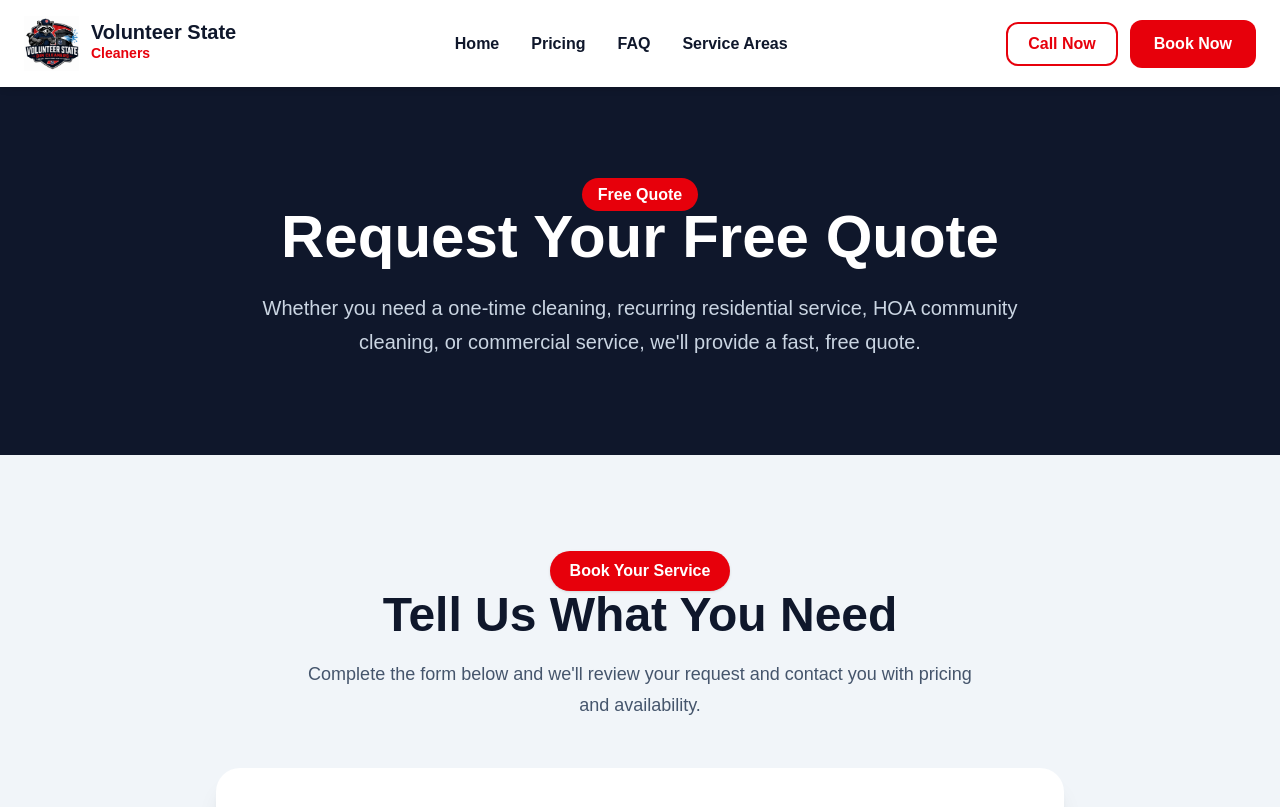
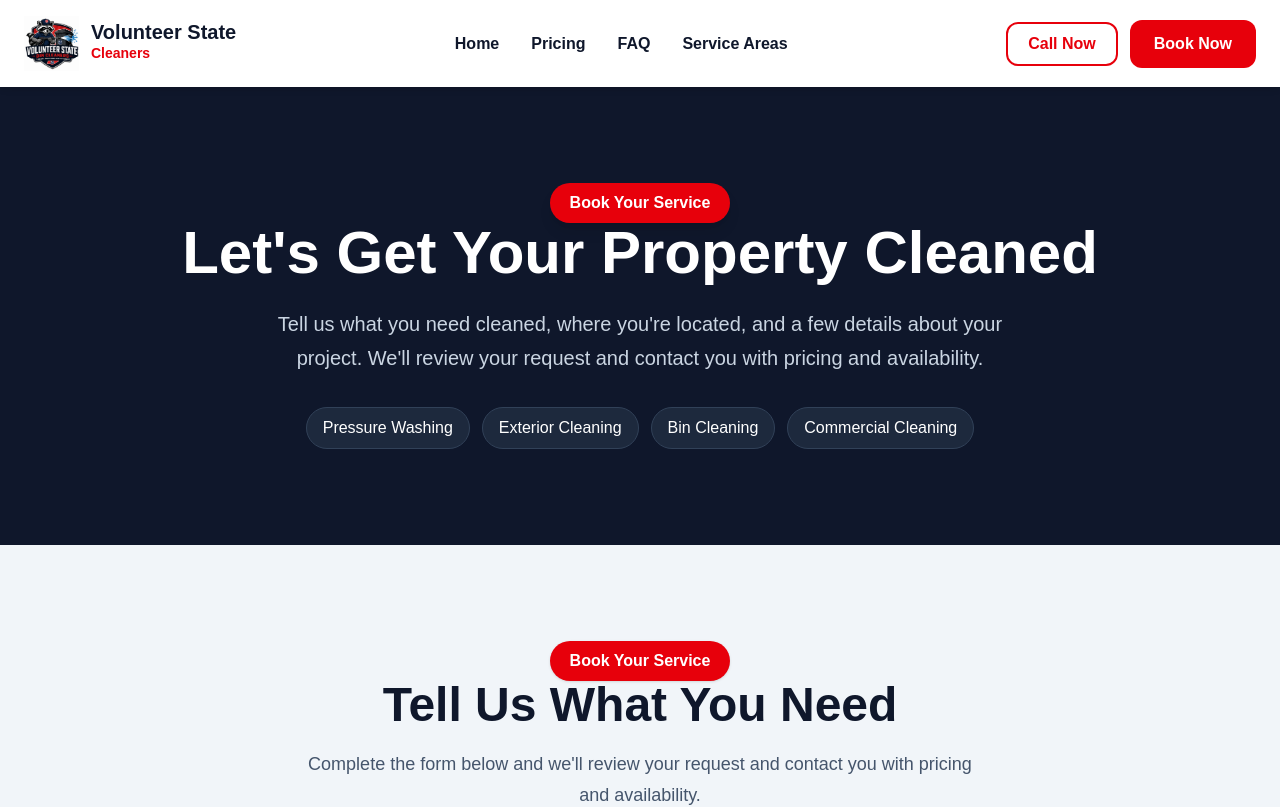
Before and after one commit to volunteerstatebincleaners/volunteer-state-bin-cleaners, a Next.js app: page /quote in a window 1280 px wide. Shown: the top 807 px of the page. Built offline with nearby package versions, Linux system fonts and the light colour scheme.

Commit message:
Update quote page content and styling

```diff
--- a/app/quote/page.tsx
+++ b/app/quote/page.tsx
@@ -7,28 +7,48 @@ export default function QuotePage() {
     <>
       <Navbar />
 
+      {/* Page Header */}
       <section className="bg-slate-900 text-white py-24">
         <div className="max-w-5xl mx-auto px-6 text-center">
-
-          <span className="bg-red-600 text-white px-4 py-2 rounded-full font-semibold">
-            Free Quote
+          <span className="inline-block bg-red-600 px-5 py-2 rounded-full font-semibold shadow-lg">
+            Book Your Service
           </span>
 
-          <h1 className="text-5xl md:text-6xl font-black mt-6">
-            Request Your Free Quote
+          <h1 className="text-5xl md:text-6xl font-black mt-7">
+            Let's Get Your Property Cleaned
           </h1>
 
-          <p className="text-xl text-slate-300 mt-6 max-w-3xl mx-auto">
-            Whether you need a one-time cleaning, recurring residential
-            service, HOA community cleaning, or commercial service,
-            we'll provide a fast, free quote.
+          <p className="text-xl text-slate-300 mt-6 max-w-3xl mx-auto leading-8">
+            Tell us what you need cleaned, where you're located, and a few
+            details about your project. We'll review your request and contact
+            you with pricing and availability.
           </p>
 
+          {/* Service Highlights */}
+          <div className="flex flex-wrap justify-center gap-3 mt-8 text-sm md:text-base">
+            <span className="bg-slate-800 border border-slate-700 px-4 py-2 rounded-full">
+              Pressure Washing
+            </span>
+
+            <span className="bg-slate-800 border border-slate-700 px-4 py-2 rounded-full">
+              Exterior Cleaning
+            </span>
+
+            <span className="bg-slate-800 border border-slate-700 px-4 py-2 rounded-full">
+              Bin Cleaning
+            </span>
+
+            <span className="bg-slate-800 border border-slate-700 px-4 py-2 rounded-full">
+              Commercial Cleaning
+            </span>
+          </div>
         </div>
       </section>
 
+      {/* Quote / Booking Form */}
       <QuoteForm />
 
+      {/* Footer */}
       <Footer />
     </>
   );
```
